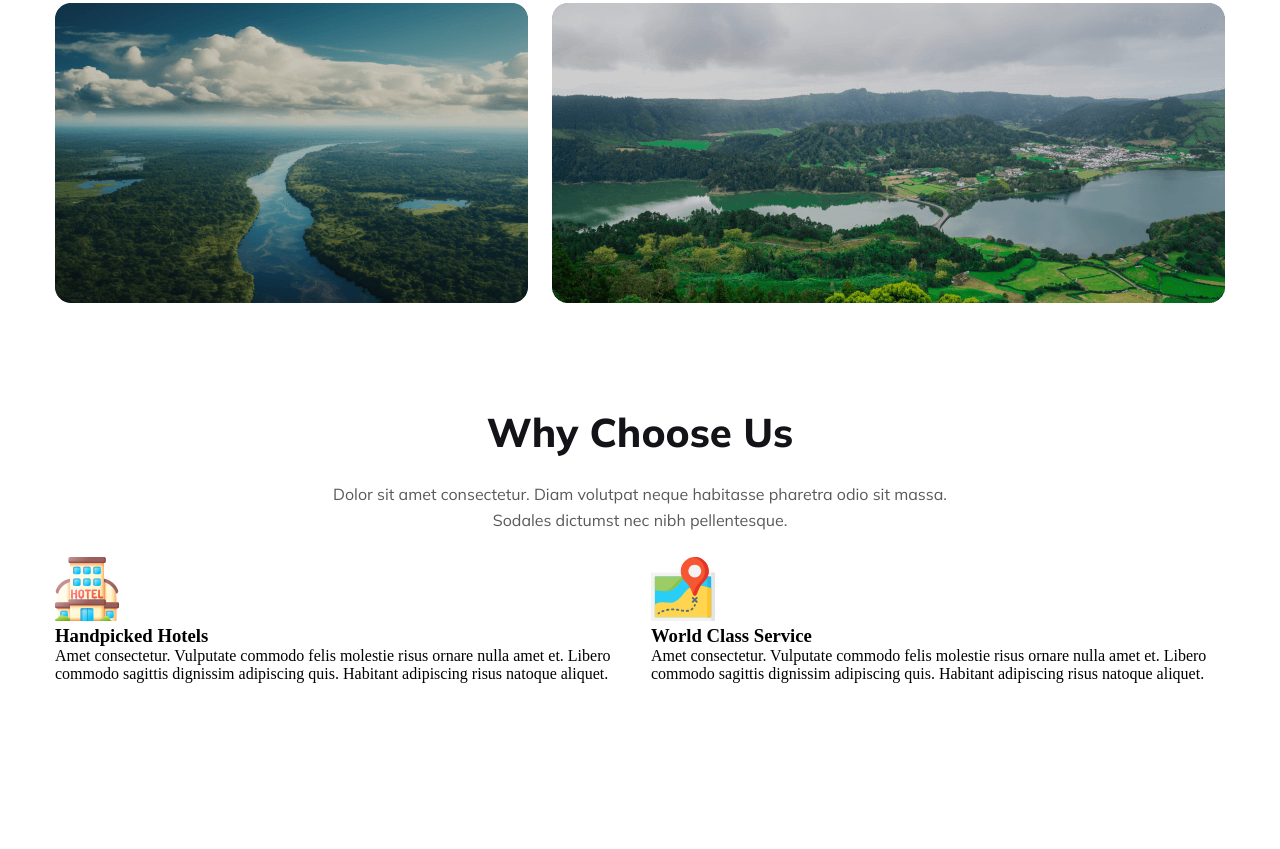
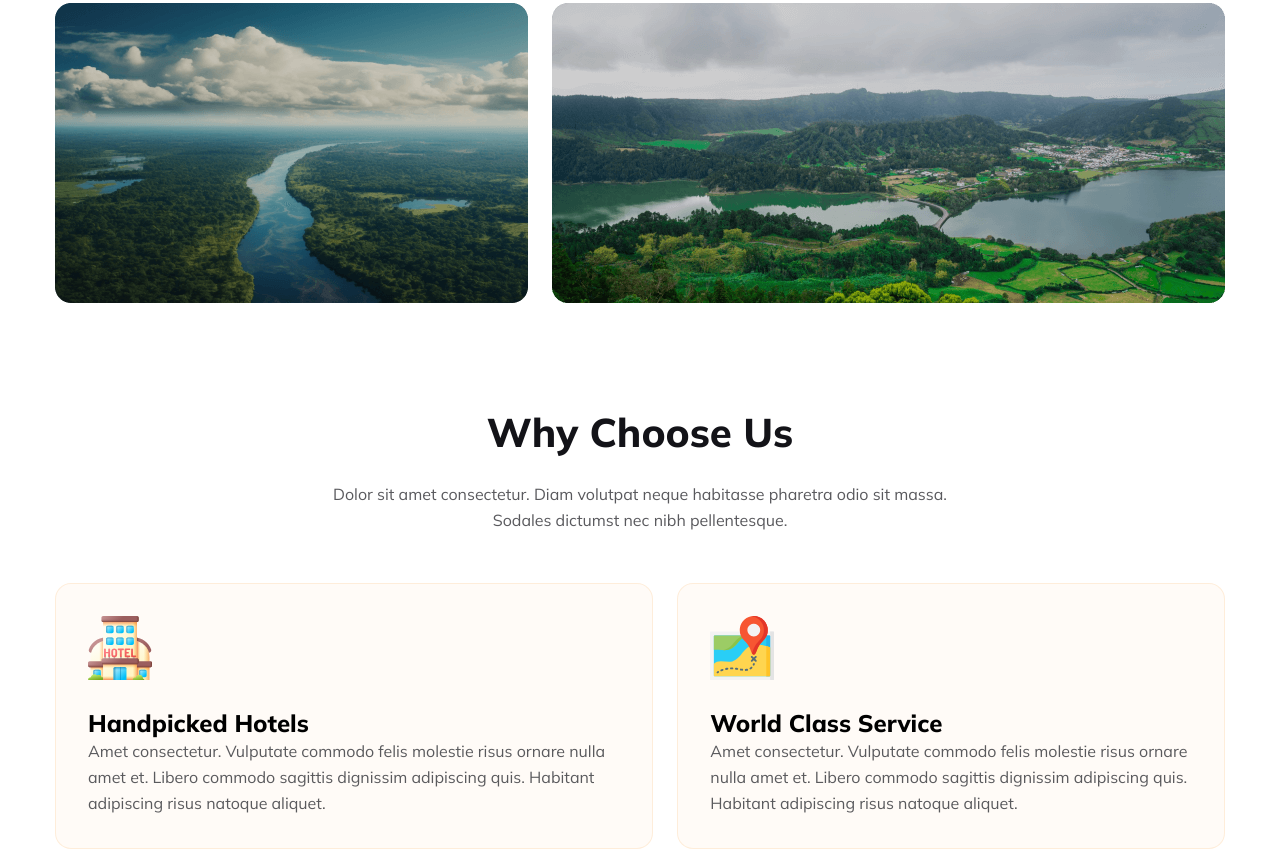
Before and after one commit to almuheetu/Hero-travel, a plain HTML site: page index.html in a window 1280 px wide. Shown: the part 2168-3017 px from the top of the page. Before the commit the page ends 2851 px from the top, so only its background shows below. Drawn offline with Linux system fonts and the light colour scheme.

Commit message:
chose-us area fixed

```diff
--- a/style.css
+++ b/style.css
@@ -315,6 +315,7 @@
     font-weight: 800;
     line-height: normal;
 }
+
 .portfolio-heading p {
     color: rgba(19, 19, 24, 0.70);
     text-align: center;
@@ -327,6 +328,7 @@
     margin-top: 24px;
     margin-bottom: 24px;
 }
+
 .portfolio-content img {
     margin-top: 24px;
     margin-right: 24px;
@@ -337,7 +339,49 @@
 #Choose {
     margin-top: 100px;
 }
+
+
+.chose-us-content {
+	border-radius: 16px;
+	border: 1px solid rgba(251, 181, 99, 0.20);
+	background: rgba(251, 181, 99, 0.05);
+	/* height: 284px; */
+	flex-shrink: 0;
+	padding: 32px;
+}
+
 .choose-us-area {
     display: grid;
     grid-template-columns: auto auto;
+    gap: 24px;
 }
+
+.choose-content h3 {
+    choose-contentcolor: #131318;
+    text-align: left;
+    font-family: Mulish;
+    font-size: 24px;
+    font-style: normal;
+    font-weight: 800;
+    line-height: normal;
+}
+
+.chose-icon {
+    margin-bottom: 24px;
+}
+
+.choose-us-area {
+	display: grid;
+	grid-template-columns: auto auto;
+	gap: 24px;
+	margin-top: 50px;
+}
+.choose-content p {
+    color: #5A5A5D;
+    font-family: Mulish;
+    font-size: 16px;
+    font-style: normal;
+    font-weight: 400;
+    line-height: 26px;
+    /* 162.5% */
+}
```
Lines whose indentation alone changed are shown as unchanged.
